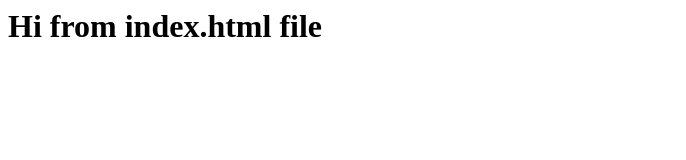
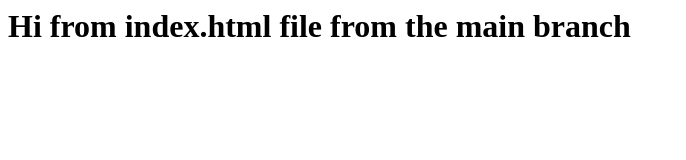
Before and after one commit to andruwik777/testGitHubPages, a plain HTML site: page index.html in a window 1280 px wide. Shown: the whole page, without its empty margins (0-686 px from the left). Drawn offline with Linux system fonts and the light colour scheme.

Commit message:
Update index.html

```diff
--- a/index.html
+++ b/index.html
@@ -1 +1 @@
-<h1>Hi from index.html file</h1>
+<h1>Hi from index.html file from the main branch</h1>
```
